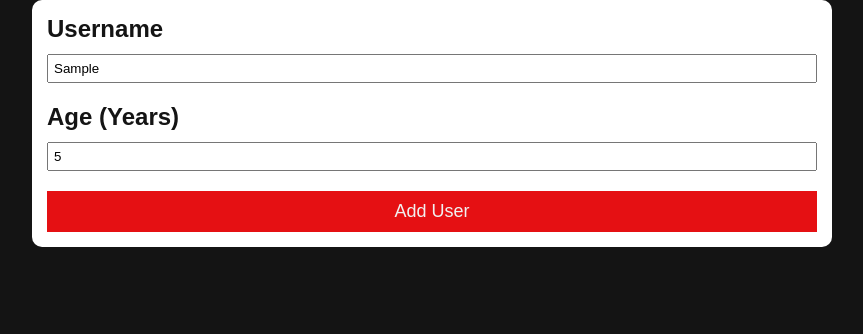
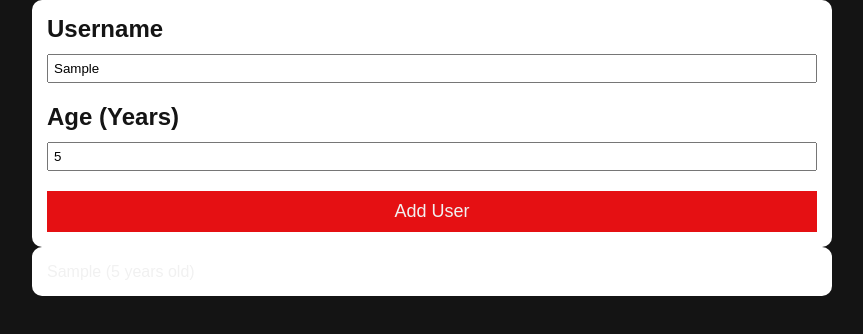
Before and after one commit to jisu-moon/react-only-state, a React (Create React App) app: page / in a window 1280 px wide. Both pictures are taken after typing "Sample", "5" into the empty fields and a click on the button "Add User". Shown: the top 334 px of the page, without its empty margins (208-1071 px from the left). Built offline with nearby package versions, Linux system fonts and the light colour scheme.

Commit message:
userData list 추가

```diff
--- a/src/App.tsx
+++ b/src/App.tsx
@@ -1,17 +1,18 @@
 import { useState } from 'react';
 import UserForm from './components/UserForm';
+import UserList from './components/UserList';
 import { IUser } from './types/user';
 
 function App() {
   const [usersData, setUsersData] = useState<IUser[]>([]);
 
-  const fetchUserHandler = (user: IUser) => {
+  const fetchUserHandler = (user: IUser) =>
     setUsersData(prev => [user, ...prev]);
-  };
-  console.log(usersData);
+
   return (
     <>
       <UserForm fetchUserHandler={user => fetchUserHandler(user)} />
+      <UserList usersData={usersData} />
     </>
   );
 }
--- a/src/components/UserForm.tsx
+++ b/src/components/UserForm.tsx
@@ -40,6 +40,7 @@ function UserForm({ fetchUserHandler }: IProps) {
     name: '',
     age: 0,
   });
+
   const onSubmit = (event: React.FormEvent<HTMLFormElement>) => {
     event.preventDefault();
     fetchUserHandler(userData);
@@ -55,6 +56,7 @@ function UserForm({ fetchUserHandler }: IProps) {
       };
     });
   };
+
   return (
     <Card>
       <Form onSubmit={onSubmit}>
--- /dev/null
+++ b/src/components/UserList.tsx
@@ -0,0 +1,22 @@
+import { IUser } from '../types/user';
+import Card from './UI/Card';
+
+interface IProps {
+  usersData: IUser[];
+}
+
+function UserList({ usersData }: IProps) {
+  return (
+    <Card>
+      {usersData.map(({ name, age }) => {
+        return (
+          <div>
+            {name} ({age} years old)
+          </div>
+        );
+      })}
+    </Card>
+  );
+}
+
+export default UserList;
```
